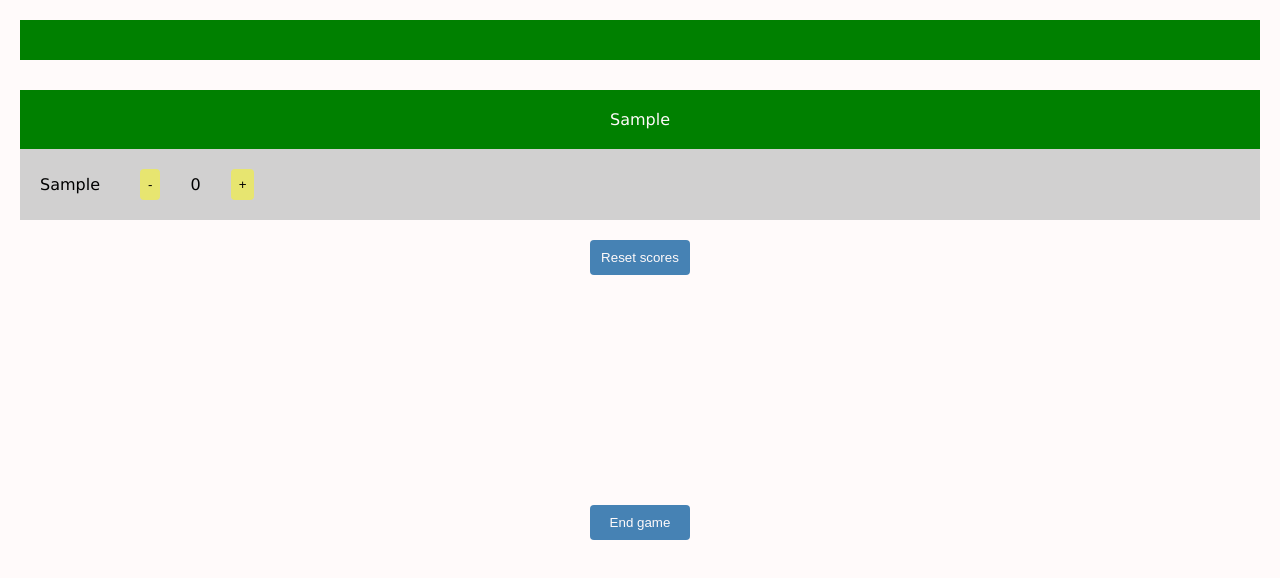
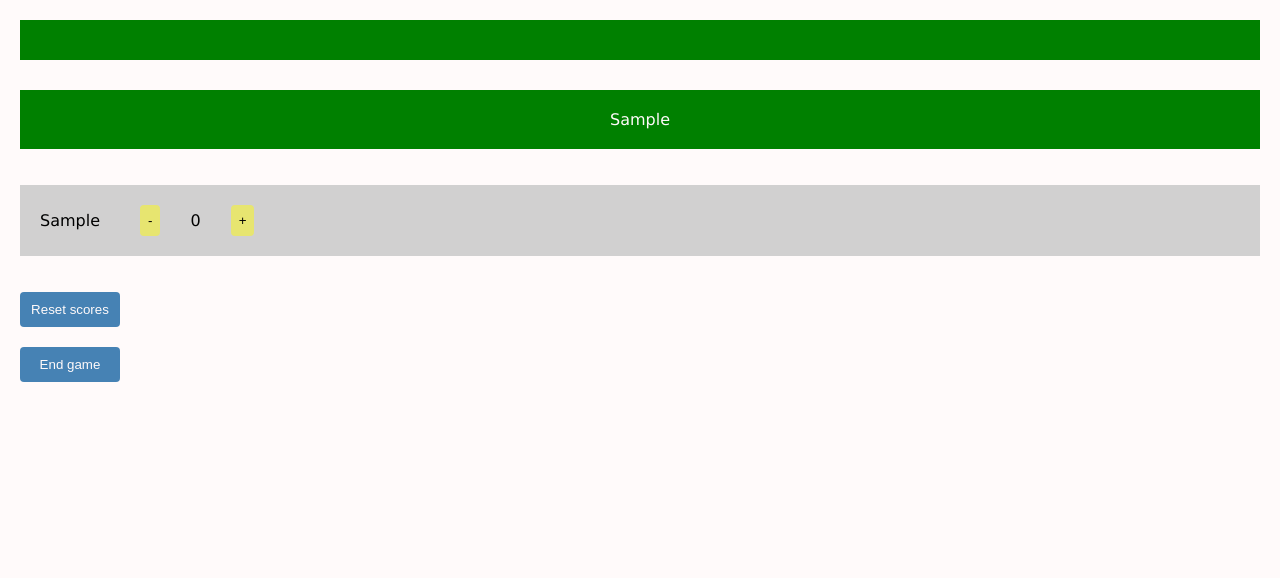
Before and after one commit to danicadombek/scorekeeper, a React (Create React App) app: page / in a window 1280 px wide. Both pictures are taken after typing "Sample", "Sample" into the empty fields and a click on the button "Create game". Shown: the top 578 px of the page. Built offline with nearby package versions, Linux system fonts and the light colour scheme.

Commit message:
Add test for gamePage and refine components

```diff
--- a/src/pages/GamePage.js
+++ b/src/pages/GamePage.js
@@ -21,29 +21,35 @@ export default function GamePage({
   onEndGame,
   onPlayerUpdate,
 }) {
-  console.log(players)
   return (
-    <section>
+    <Grid>
       <Header>{nameOfGame}</Header>
+      <PlayerList aria-label="Player scores">
         {players.map(({ name, score }, index) => (
+          <li key={name}>
             <Player
               onMinus={() => onPlayerUpdate(index, -1)}
               onPlus={() => onPlayerUpdate(index, 1)}
-          key={name}
               name={name}
               score={score}
             />
+          </li>
         ))}
-      <Buttons>
+      </PlayerList>
+
       <Button onClick={onResetScores}>Reset scores</Button>
       <Button onClick={onEndGame}>End game</Button>
-      </Buttons>
-    </section>
+    </Grid>
   )
 }
-const Buttons = styled.div`
-  margin-top: 20px;
+
+const Grid = styled.section`
   display: grid;
-  gap: 230px;
-  justify-items: center;
+  align-content: start;
+  gap: 20px;
 `
+
+const PlayerList = styled.ul`
+  list-style: none;
+  padding: 0;
+`
```
Also changed, not shown: 1 other file (tests, documents, lock files or other folders). Lines whose indentation alone changed are shown as unchanged.
